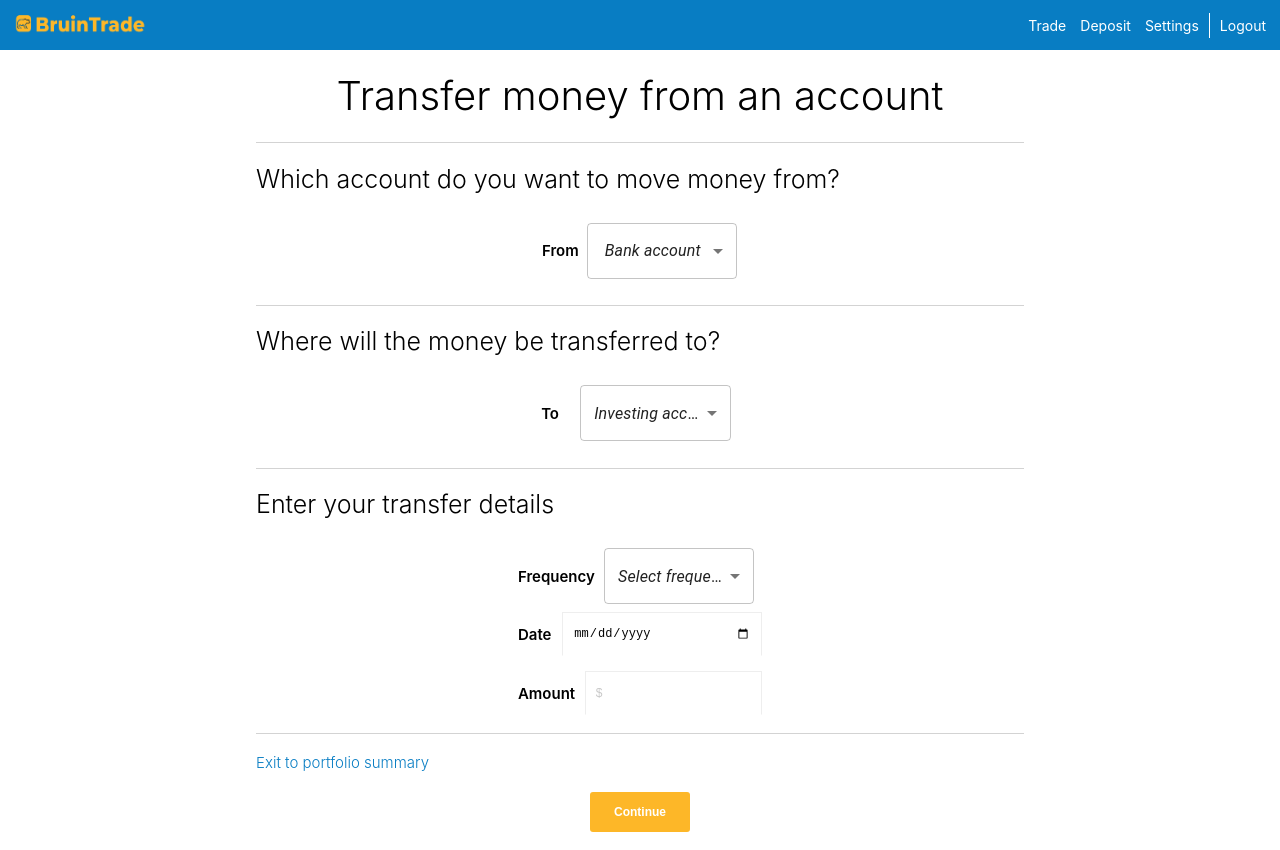
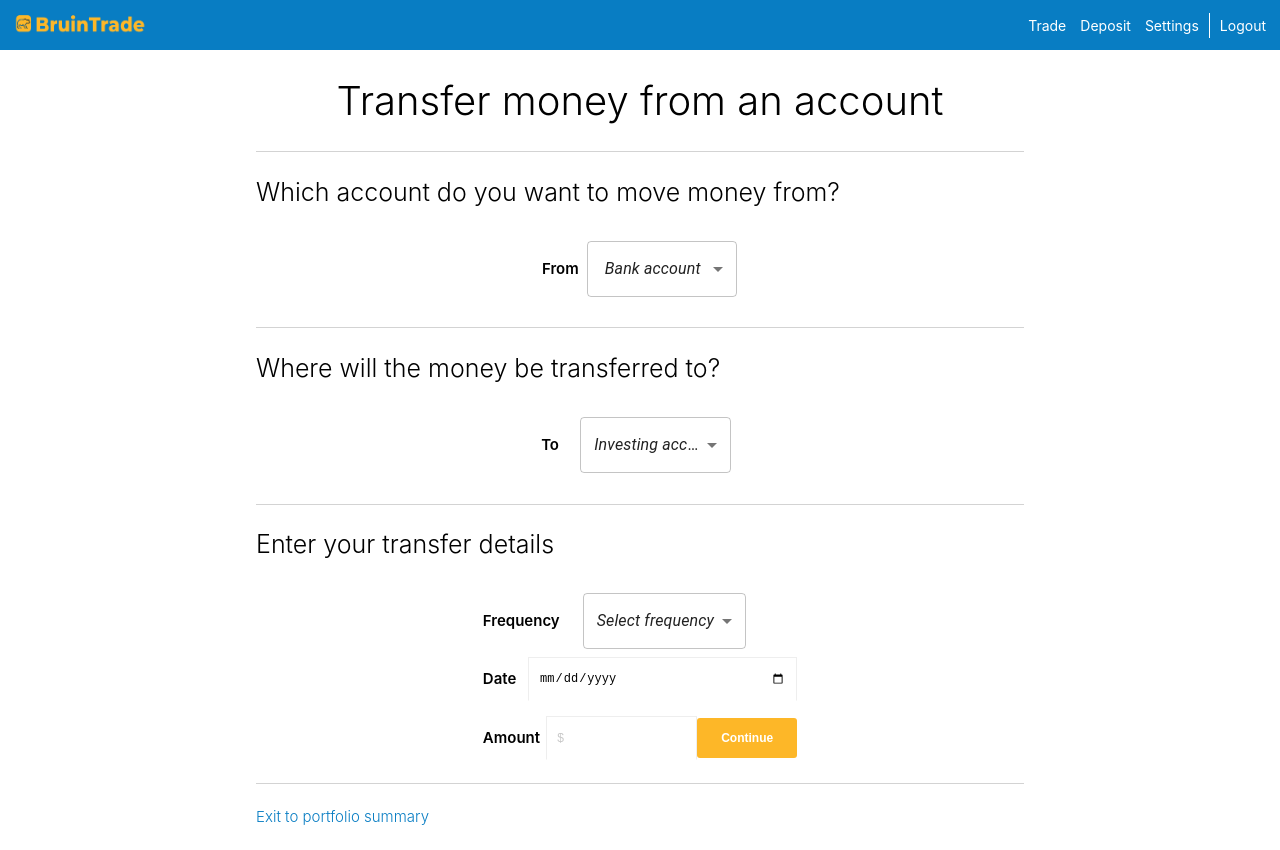
Before and after one commit to Brendan-Towell/Bruin-Trade, a React (Create React App) app in the folder client/: page /deposit in a window 1280 px wide. Built offline with nearby package versions, Linux system fonts and the light colour scheme.

Commit message:
Added functionality to deposit page. Can now depost to account balance in database/backend.

```diff
--- a/client/src/containers/depositPage/deposit.js
+++ b/client/src/containers/depositPage/deposit.js
@@ -1,4 +1,5 @@
-import React from "react";
+import axios from "axios";
+import React, { Component } from "react";
 import styled from "styled-components";
 import { Marginer } from "../../components/marginer";
 import { Button } from "../../components/button";
@@ -96,11 +97,37 @@ const Seperator = styled.div`
     background-color: #D3D3D3;
 `;
 
-export function Deposit(props) {
-    const { children } = props;
+class Deposit extends Component {
+
+    constructor(props) {
+        super(props);
+        this.state = {
+            amount: 0
+        }
+    }
+
+    handleSubmit(val) {
+        val.preventDefault();
+        const amount = this.amount.value;
+
+        const response = axios.get('http://localhost:8080/deposit', {
+            params: {
+                deposit_amount: amount,
+                user_id: localStorage.getItem("token"),
+            }
+        })
+            .then((response) => {
+                console.log(response.status)
+            })
+        window.location.reload();
+    }
+
+
+
+    render() {
         return (
         <DepositPageContainer>
-        {children}
+            {this.props.children}
                 <DepositPageInnerContainer>
                     <HeaderText>Transfer money from an account</HeaderText>
                     <Seperator />
@@ -141,10 +168,13 @@ export function Deposit(props) {
                             <Input type="date" placeholder="Date" />
                         </FormContainer>
                         <Marginer direction="vertical" margin={15} />
-                    <FormContainer>
+                        <FormContainer onSubmit={(amt) => {this.handleSubmit(amt)}}>
                             <SubText>Amount</SubText>
                             <Marginer direction="horizontal" margin={15} />
-                        <Input type="amount" placeholder="$" />
+                            <Input ref={(input) => {this.amount = input}} type="amount" placeholder="$" id="deposit_amt"/>
+                            <ActionContainer>
+                                <Button size={12} width={100} height={40} type="submit" >Continue</Button>
+                            </ActionContainer>
                         </FormContainer>
                     </ActionContainer>
                     <Seperator />
@@ -153,10 +183,9 @@ export function Deposit(props) {
                             <LinkText>Exit to portfolio summary</LinkText>
                         </Link>
                     </HeaderContainer>
-                <ActionContainer>
-                    <Button size={12} width={100} height={40}>Continue</Button>
-                </ActionContainer>
                 </DepositPageInnerContainer>
         </DepositPageContainer>
         );
     }
+}
+export default Deposit;
--- /dev/null
+++ b/client/src/containers/depositPage/depositServer.js
@@ -0,0 +1 @@
+const { default: App } = require("../../App");
--- a/client/src/containers/depositPage/index.js
+++ b/client/src/containers/depositPage/index.js
@@ -1,6 +1,6 @@
 import React from "react";
 import { PageContainer } from "../../components/pageContainer";
-import { Deposit } from "./deposit";
+import Deposit from "./deposit";
 import { Userbar } from "../../components/userbar";
 
 export function DepositPage(props) {
```
Also changed, not shown: client/index.js (+21 -8 lines). Lines whose indentation alone changed are shown as unchanged.
